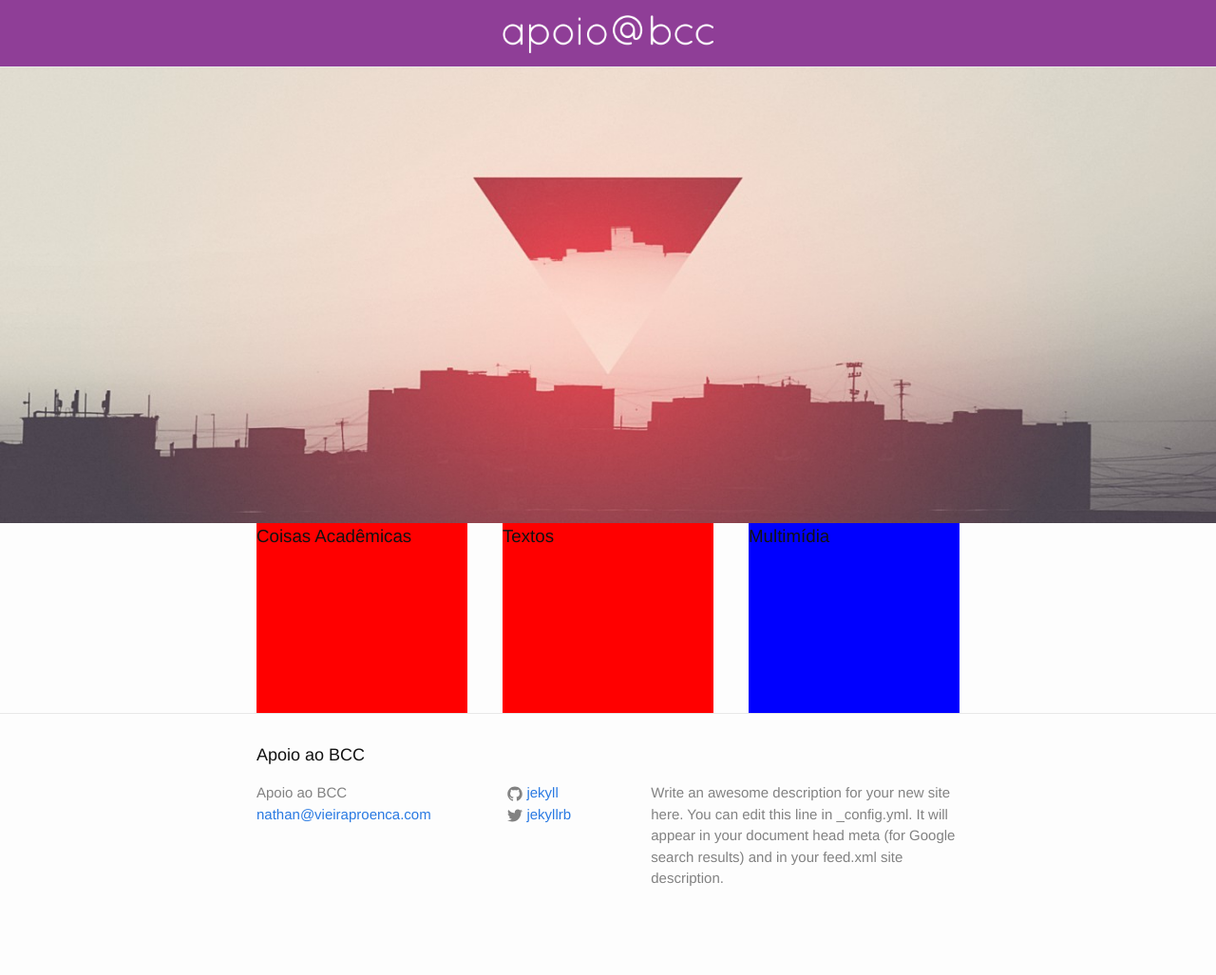
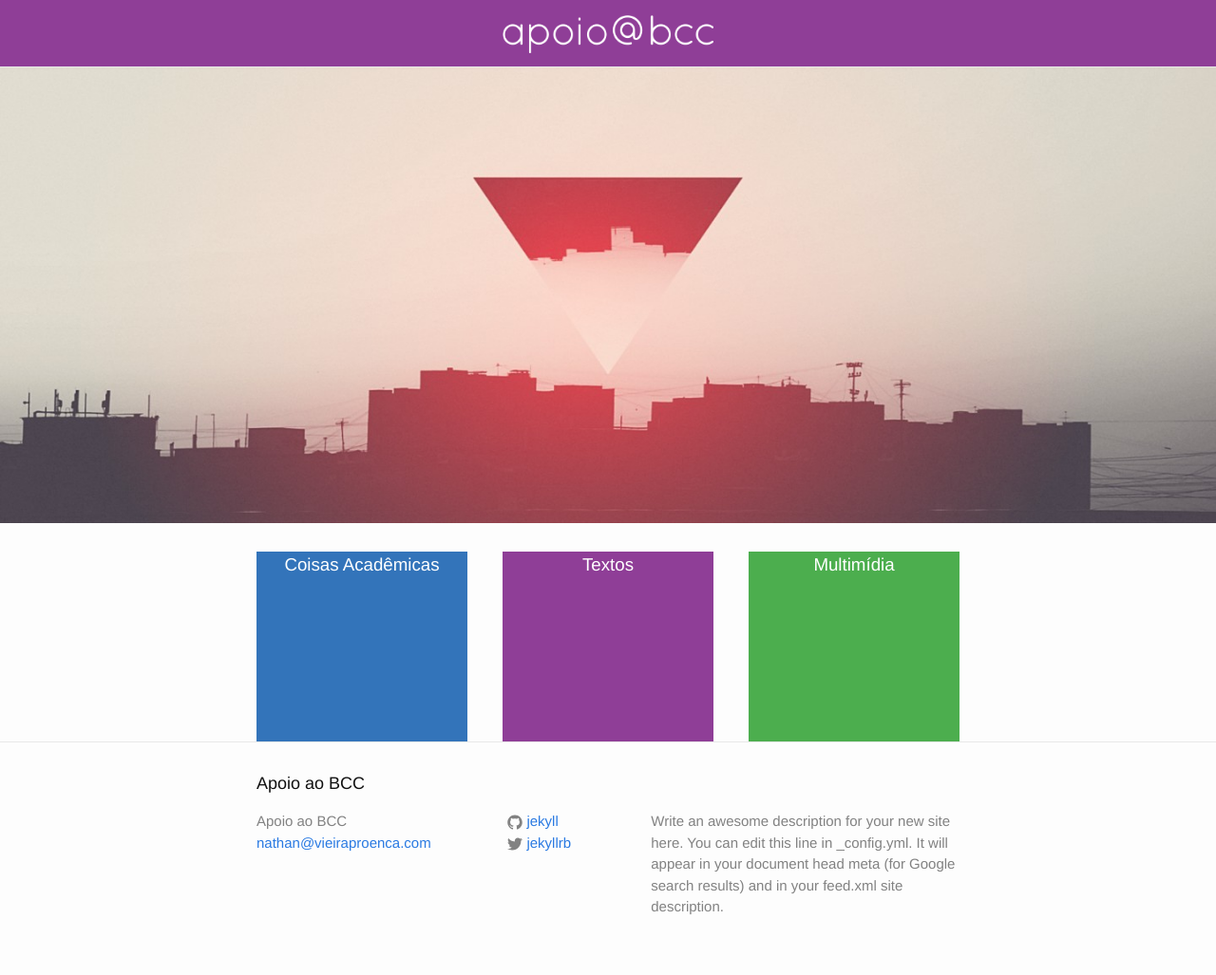
Before and after one commit to nathanPro/ApoioAoBCC, a Jekyll site: the page built from index.html, in a window 1280 px wide. Shown: the whole page at 95% size. Built offline with Jekyll 4.4.1, drawn with Linux system fonts in a browser that asks for light colours; before the commit the page ends 997 px from its top, so only the background shows below that.

Commit message:
Cores Adicionadas

```diff
--- a/_sass/_layout.scss
+++ b/_sass/_layout.scss
@@ -257,14 +257,24 @@
 .main_topics {
     width:100%;
     display: block;
+    margin-top: 30px;
+
 
     .topic {
         width:30%;
         height:200px;
         background-color: red;
         float: left;
+        color: white;
+
+        h3 {
+            text-align: center;
+            margin: auto;
+            vertical-align: middle;
+        }
 
     }
-    #t2 {margin-left:5%; margin-right: 5%;}
-    #t3 {background-color: blue;}
+    #t1 {background-color: #3374BA;}
+    #t2 {margin-left:5%; margin-right: 5%; background-color: #8F3E97;}
+    #t3 {background-color: #4CAE4E;}
 }
```
